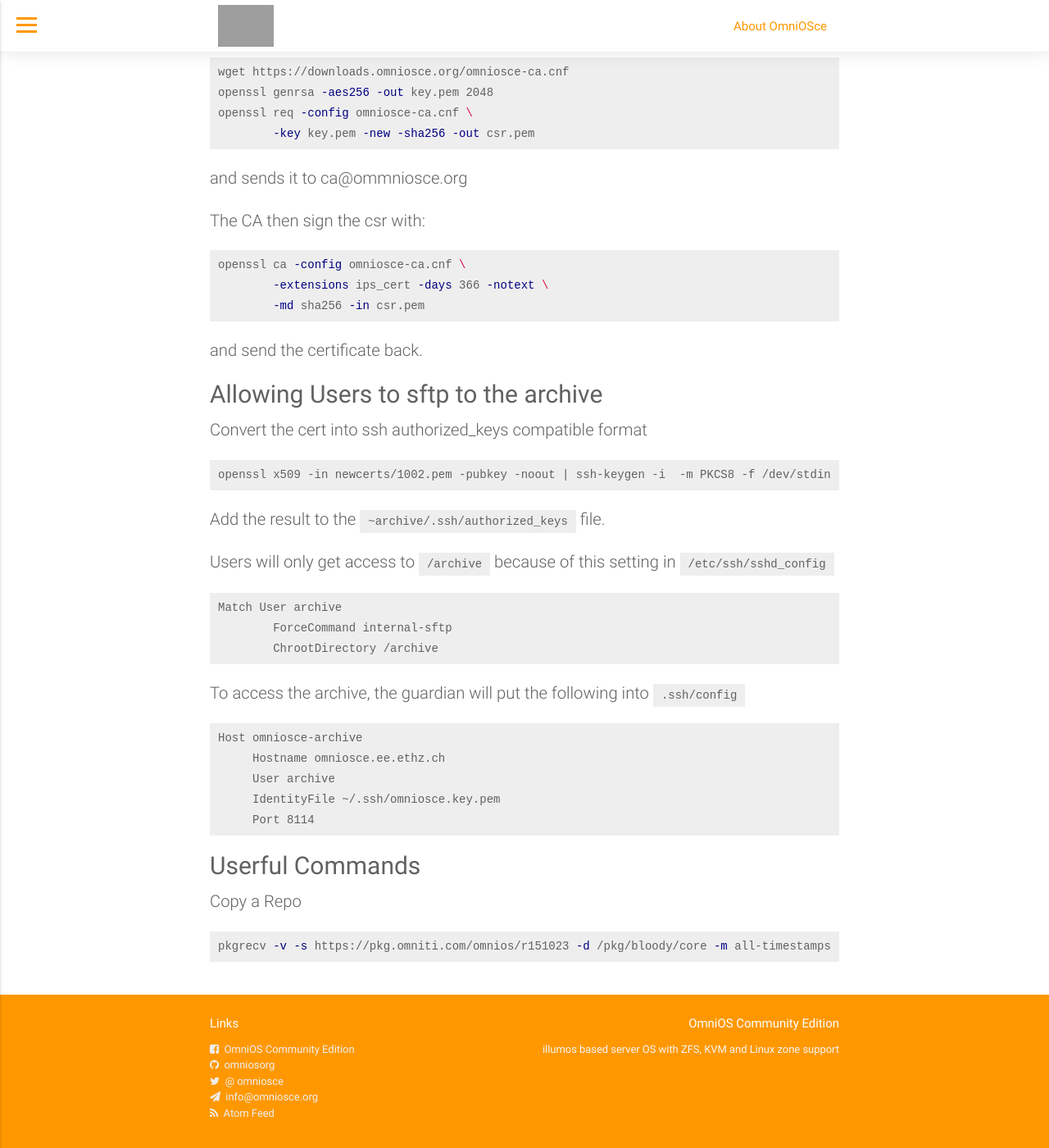
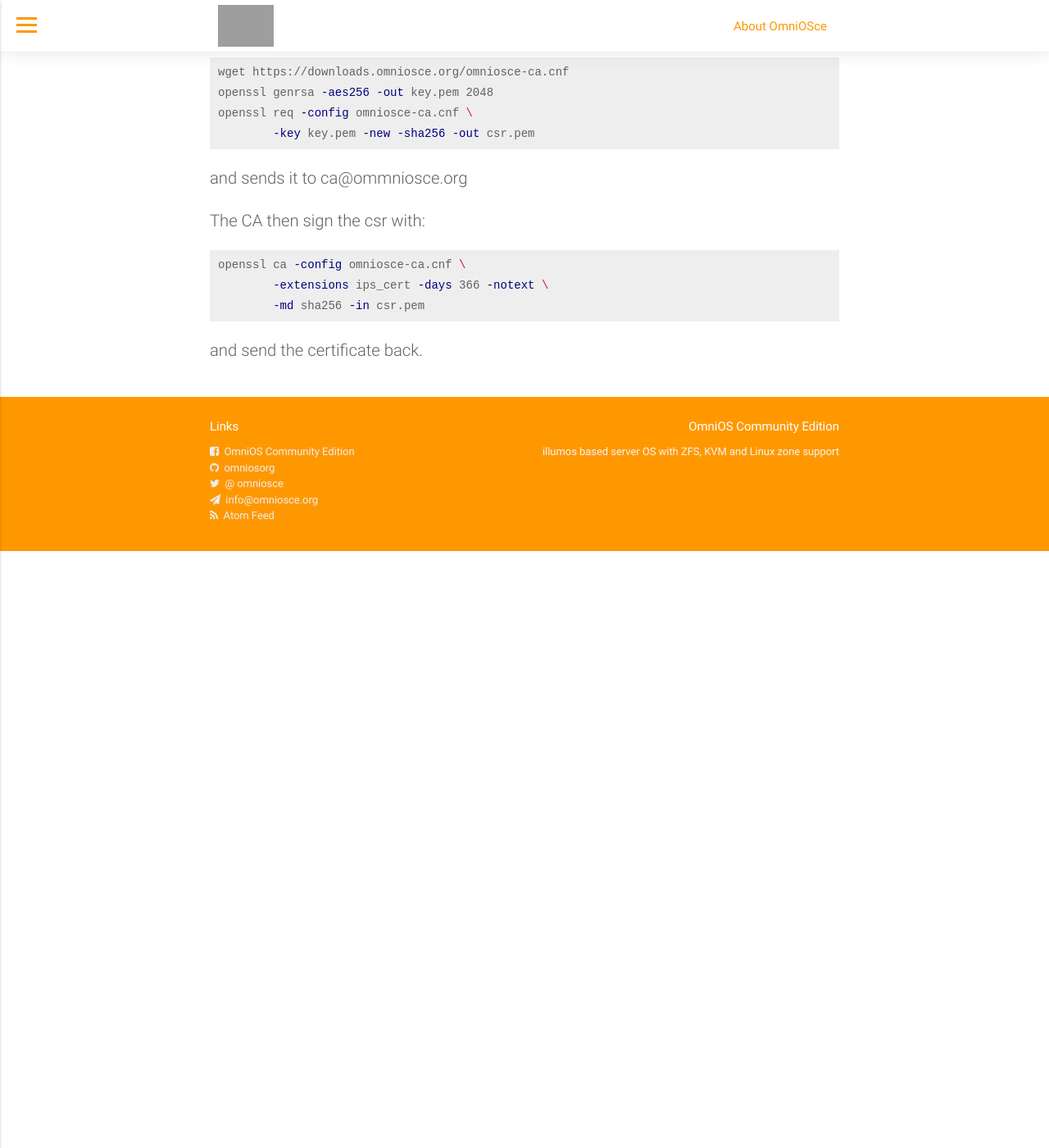
Before and after one commit to omniosorg/omniosorg.github.io, a Jekyll site: the page built from _docs/makingoff/caconfig.md, in a window 1280 px wide and 1400 px high, scrolled down 3222 px. Shown: the whole window at 82% size. Built offline with Jekyll 4.4.1, drawn with Linux system fonts in a browser that asks for light colours; after the commit the page ends 3894 px from its top, so only the background shows below that; grey boxes are pictures that could not be loaded.

Commit message:
doc cleanup

````diff
--- a/_docs/makingoff/caconfig.md
+++ b/_docs/makingoff/caconfig.md
@@ -160,42 +160,3 @@
 ```
 
 and send the certificate back.
-
-
-## Allowing Users to sftp to the archive
-
-Convert the cert into ssh authorized_keys compatible format
-
-```
-openssl x509 -in newcerts/1002.pem -pubkey -noout | ssh-keygen -i  -m PKCS8 -f /dev/stdin
-```
-
-Add the result to the `~archive/.ssh/authorized_keys` file.
-
-Users will only get access to `/archive` because of this setting in
-`/etc/ssh/sshd_config`
-
-```
-Match User archive
-	ForceCommand internal-sftp
-	ChrootDirectory /archive
-```
-
-To access the archive, the guardian will put the following into
-`.ssh/config`
-
-```
-Host omniosce-archive
-     Hostname omniosce.ee.ethz.ch
-     User archive
-     IdentityFile ~/.ssh/omniosce.key.pem
-     Port 8114
-```
-
-## Userful Commands
-
-Copy a Repo
-
-```bash
-pkgrecv -v -s https://pkg.omniti.com/omnios/r151023 -d /pkg/bloody/core -m all-timestamps '*'
-```
````
